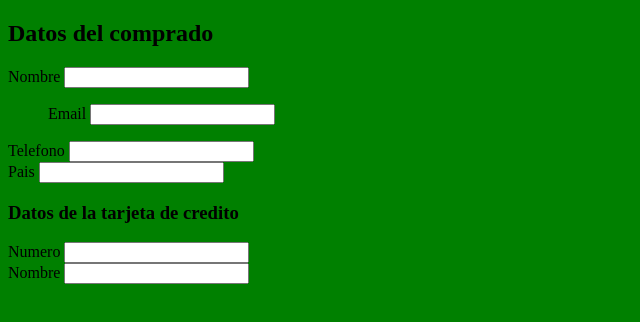
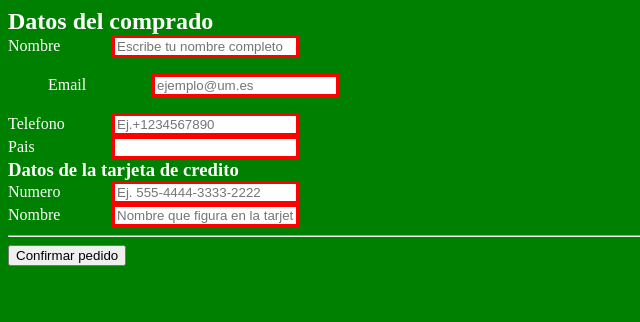
Before and after one commit to Donovan-Martinez/generation_bootcam, a plain HTML site: page html_Avanzado/ejercicio2.html in a window 1280 px wide. Shown: the whole page, without its empty margins (0-640 px from the left). Drawn offline with Linux system fonts and the light colour scheme.

Commit message:
Formulario Ejercicios html avanzado

```diff
--- a/html_Avanzado/assets/css/ejercicio2.css
+++ b/html_Avanzado/assets/css/ejercicio2.css
@@ -1,3 +1,24 @@
 body{
     background-color: green;
 }
+
+.h2{
+    color: white;
+
+    margin: 0 auto;
+}
+
+.acomodo{
+    display: inline-block;
+    width: 100px;
+    color: white;
+
+}
+.colorfondo{
+    color: white;
+
+}
+
+.casilla{
+    border: 3px solid red;
+}
--- a/html_Avanzado/ejercicio2.html
+++ b/html_Avanzado/ejercicio2.html
@@ -8,36 +8,40 @@
     <link rel="stylesheet" href="assets/css/ejercicio2.css">
 </head>
 <body>
-        <h2>Datos del comprado</h2>
+        <h2 class="h2">Datos del comprado</h2>
         <form action="For_Comprador">
-                <div class="nombre">
-                    <label for="nombre">Nombre</label>
-                    <input class="colorfon"  type="text" >
+                <div>
+                    <label class="acomodo"  for="nombre">Nombre</label>
+                    <input class="casilla" type="text" placeholder="Escribe tu nombre completo" >
 
                 </div>
                 <dir>
-                    <label for="email">Email</label>
-                    <input type="email">
+                    <label class="acomodo for="email">Email</label>
+                    <input class="casilla" type="email" placeholder="ejemplo@um.es">
                 </dir>
                 <div>
-                    <label for="telefono">Telefono</label>
-                    <input type="number">
+                    <label class="acomodo" for="telefono">Telefono</label>
+                    <input class="casilla" type="number" placeholder="Ej.+1234567890">
                 </div>
                 <div>
-                    <label for="pais">Pais</label>
-                    <input type="">
+                    <label class="acomodo" for="pais">Pais</label>
+                    <input class="casilla" type="">
                 </div>
 
         </form>
-        <h3>Datos de la tarjeta de credito</h3>
+        <h3 class="h2">Datos de la tarjeta de credito</h3>
         <form action="For_Tarjeta">
             <div>
-                <label for="numero">Numero</label>
-                <input type="text">
+                <label class="acomodo" for="numero">Numero</label>
+                <input class="casilla" type="text" placeholder="Ej. 555-4444-3333-2222">
             </div>
             <div>
-                <label for="nombre_tarjeta">Nombre</label>
-                <input type="text">
+                <label class="acomodo" for="nombre_tarjeta">Nombre</label>
+                <input class="casilla" type="text" placeholder="Nombre que figura en la tarjeta">
+            </div>
+            <hr>
+            <div>
+                <input type="submit" value="Confirmar pedido">
             </div>
 
 
```
Also changed, not shown: html_Avanzado/assets/js/main.js (added, +17 -0 lines), html_Avanzado/formulario.html (+6 -15 lines).
